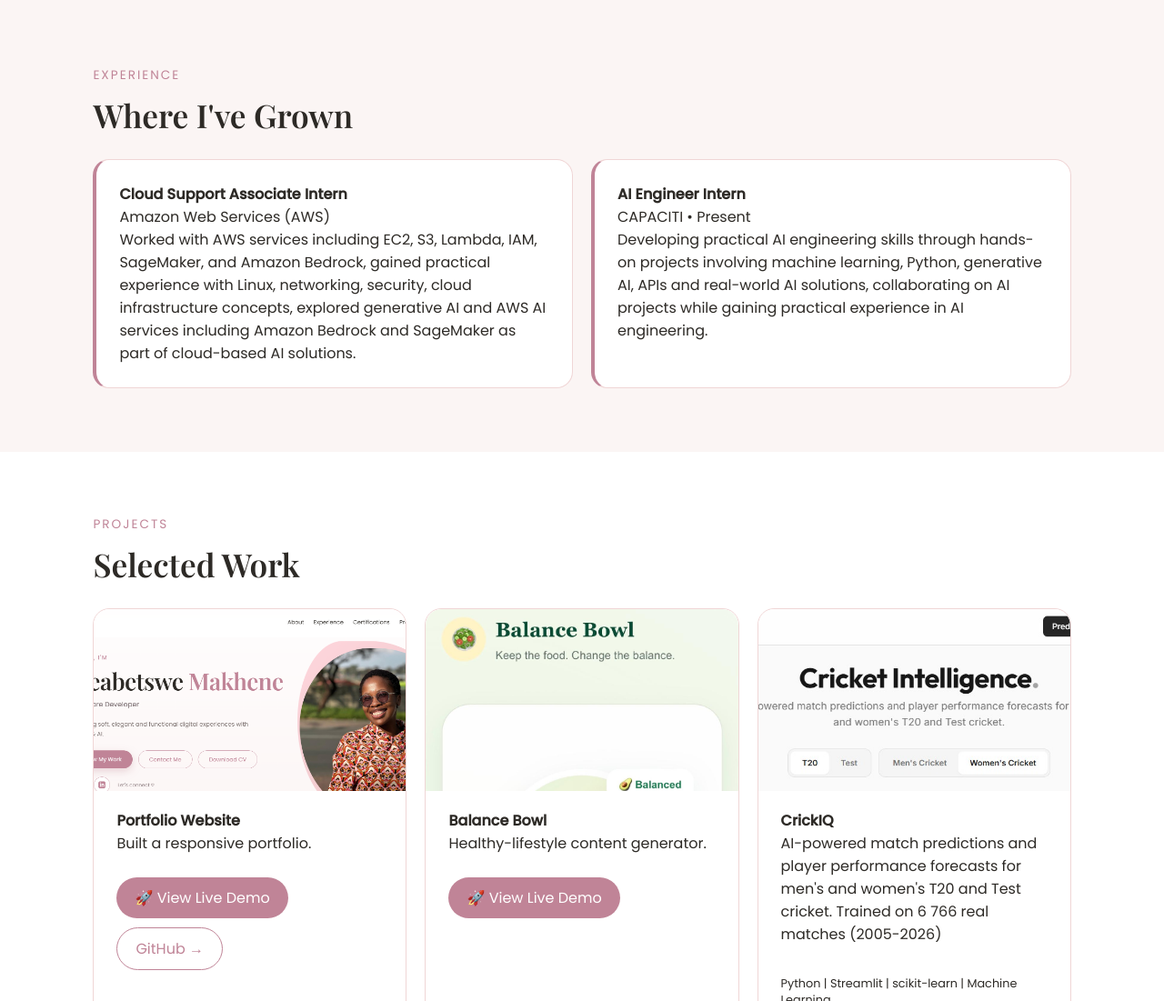
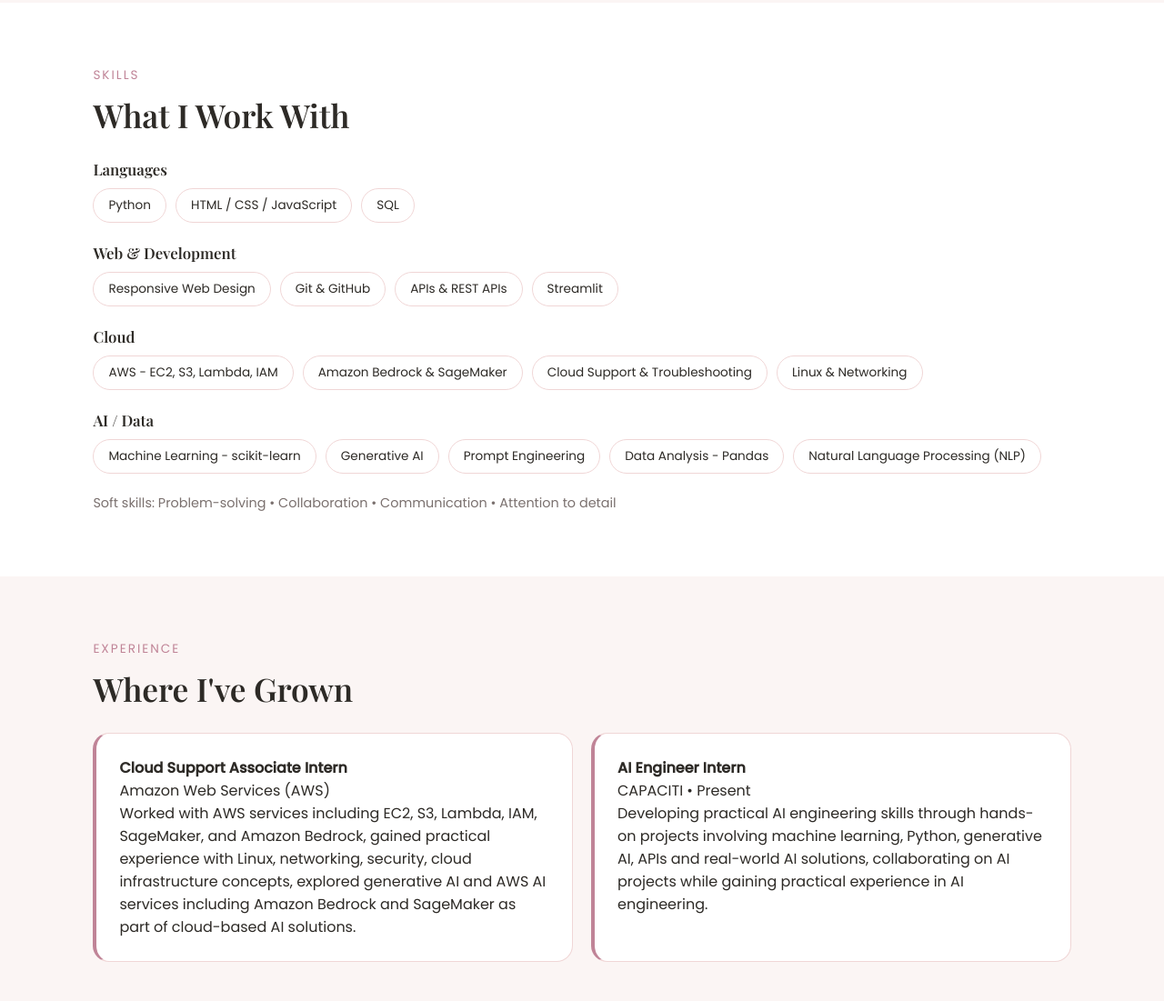
Before and after one commit to Palesa02/my-portfolio, a plain HTML site: page index.html in a window 1280 px wide. Shown: the part 1699-2800 px from the top of the page at 91% size. Drawn offline with nearby package versions, Linux system fonts and the light colour scheme.

```diff
--- a/index.html
+++ b/index.html
@@ -112,7 +112,14 @@ footer{text-align:center;padding:40px;background:var(--footer-bg);color:var(--fo
 a{color:var(--dusty-pink);text-decoration:none;}
 a:hover{color:var(--dark);}
 
-/* --- NEW FIX: WHITE STRIP ON PROJECT IMAGES --- */
+/* --- SKILLS --- */
+.skills-wrap{display:flex;flex-wrap:wrap;gap:10px;margin-top:10px}
+.skill-pill{background:var(--card-bg);border:1px solid var(--card-border);padding:8px 16px;border-radius:999px;font-size:0.85rem;transition:0.3s}
+.skill-pill:hover{background:var(--dusty-pink);color:white;transform:translateY(-2px)}
+.skills-group{margin-top:22px}
+.skills-group h4{font-family:'Playfair Display',serif;font-size:1.05rem;margin-bottom:10px;color:var(--dark)}
+
+/* --- WHITE STRIP FIX ON PROJECT IMAGES --- */
 .proj{overflow:hidden;padding:0 !important}
 .proj img{display:block;width:100%;height:200px;object-fit:cover;object-position:top;margin:0 !important;border:none !important;border-radius:18px 18px 0 0 !important;background:var(--card-bg)}
 .proj h4,.proj p,.proj>div{padding-left:25px;padding-right:25px}
@@ -190,7 +197,7 @@ a:hover{color:var(--dark);}
   <div class="logo">RM.</div>
   <button class="menu-toggle" id="menuToggle" aria-label="Open menu">☰</button>
   <div class="nav-links" id="navLinks">
-    <a href="#about">About</a><a href="#experience">Experience</a><a href="#certifications">Certifications</a><a href="#projects">Projects</a><a href="#contact">Contact</a>
+    <a href="#about">About</a><a href="#skills">Skills</a><a href="#experience">Experience</a><a href="#certifications">Certifications</a><a href="#projects">Projects</a><a href="#contact">Contact</a>
     <button class="theme-toggle" id="themeToggle" aria-label="Toggle dark mode">🌙 Dark</button>
   </div>
 </nav>
@@ -250,6 +257,53 @@ I am a <strong style="color:var(--dusty-pink)">Software Developer</strong> with
     <strong style="color:var(--dusty-pink)">Beyond the screen, </strong> I'm a dancer who finds freedom in movement, a foodie always chasing good flavors, and a music lover whose playlists inspire my next creation. I build with logic,
     but I live with rhythm.</section>
 
+<section id="skills" style="transition:background 0.4s">
+  <p class="section-tag">Skills</p>
+  <h2>What I Work With</h2>
+
+  <div class="skills-group">
+    <h4>Languages</h4>
+    <div class="skills-wrap">
+      <span class="skill-pill">Python</span>
+      <span class="skill-pill">HTML / CSS / JavaScript</span>
+      <span class="skill-pill">SQL</span>
+    </div>
+  </div>
+
+  <div class="skills-group">
+    <h4>Web & Development</h4>
+    <div class="skills-wrap">
+      <span class="skill-pill">Responsive Web Design</span>
+      <span class="skill-pill">Git & GitHub</span>
+      <span class="skill-pill">APIs & REST APIs</span>
+      <span class="skill-pill">Streamlit</span>
+    </div>
+  </div>
+
+  <div class="skills-group">
+    <h4>Cloud</h4>
+    <div class="skills-wrap">
+      <span class="skill-pill">AWS - EC2, S3, Lambda, IAM</span>
+      <span class="skill-pill">Amazon Bedrock & SageMaker</span>
+      <span class="skill-pill">Cloud Support & Troubleshooting</span>
+      <span class="skill-pill">Linux & Networking</span>
+    </div>
+  </div>
+
+  <div class="skills-group">
+    <h4>AI / Data</h4>
+    <div class="skills-wrap">
+      <span class="skill-pill">Machine Learning - scikit-learn</span>
+      <span class="skill-pill">Generative AI</span>
+      <span class="skill-pill">Prompt Engineering</span>
+      <span class="skill-pill">Data Analysis - Pandas</span>
+      <span class="skill-pill">Natural Language Processing (NLP)</span>
+    </div>
+  </div>
+
+  <p style="margin-top:22px;color:var(--text-muted);font-size:0.9rem">Soft skills: Problem-solving • Collaboration • Communication • Attention to detail</p>
+</section>
+
 <section id="experience" style="background:var(--section-alt);transition:background 0.4s"><p class="section-tag">Experience</p>
   <h2>Where I've Grown</h2><div class="exp-grid"><div class="exp">
     <h4>Cloud Support Associate Intern</h4><div class="company">Amazon Web Services (AWS)</div>
@@ -261,11 +315,8 @@ generative AI, APIs and real-world AI solutions, collaborating on AI projects wh
 <section id="projects" style="transition:background 0.4s"><p class="section-tag">Projects</p><h2>Selected Work</h2>
   <div class="projects">
     <div class="proj"><img src="portfolio picture.png" alt="Portfolio">
-      <h4>Portfolio Website</h4><p>Built a responsive portfolio.</p><br>
-      <div style="display:flex; gap:10px; flex-wrap:wrap;">
-        <a href="https://palesa02.github.io/my-portfolio/" target="_blank" rel="noopener noreferrer" style="background:#C08497; color:white; padding:10px 20px; border-radius:30px; display:inline-block;">🚀 View Live Demo</a>
-        <a href="https://github.com/Palesa02/my-portfolio" target="_blank" rel="noopener noreferrer" style="border:1px solid #C08497; padding:10px 20px; border-radius:30px; display:inline-block;">GitHub →</a>
-      </div>
+      <h4>Portfolio Website</h4><p>Built a responsive personal portfolio showcasing my skills,
+        certifications, projects and experience in software development, cloud, data and AI</p>
     </div>
 
     <div class="proj"><img src="balance-bowl.jpeg" alt="Balance Bowl">
@@ -316,7 +367,7 @@ generative AI, APIs and real-world AI solutions, collaborating on AI projects wh
   </div>
   <a href="mailto:makhenereabetswe03@gmail.com" class="hello-btn">Say Hello!</a>
   <br>
-  <p class="footer-credit">Made with ♡ by Reabetswe Makhene — 2026</p>
+  <p class="footer-credit">Made with ♡ by Reabetswe Makhene - 2026</p>
 </footer>
 
 <script>
```
